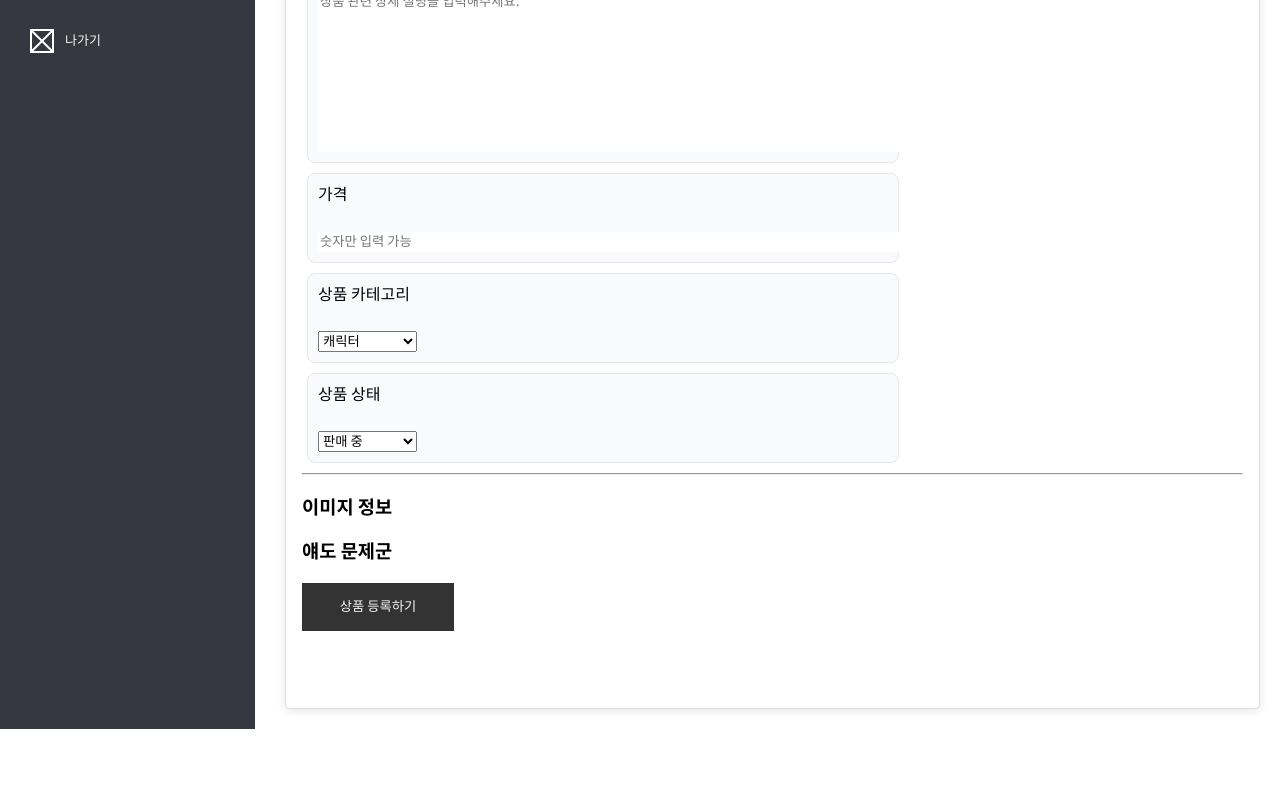
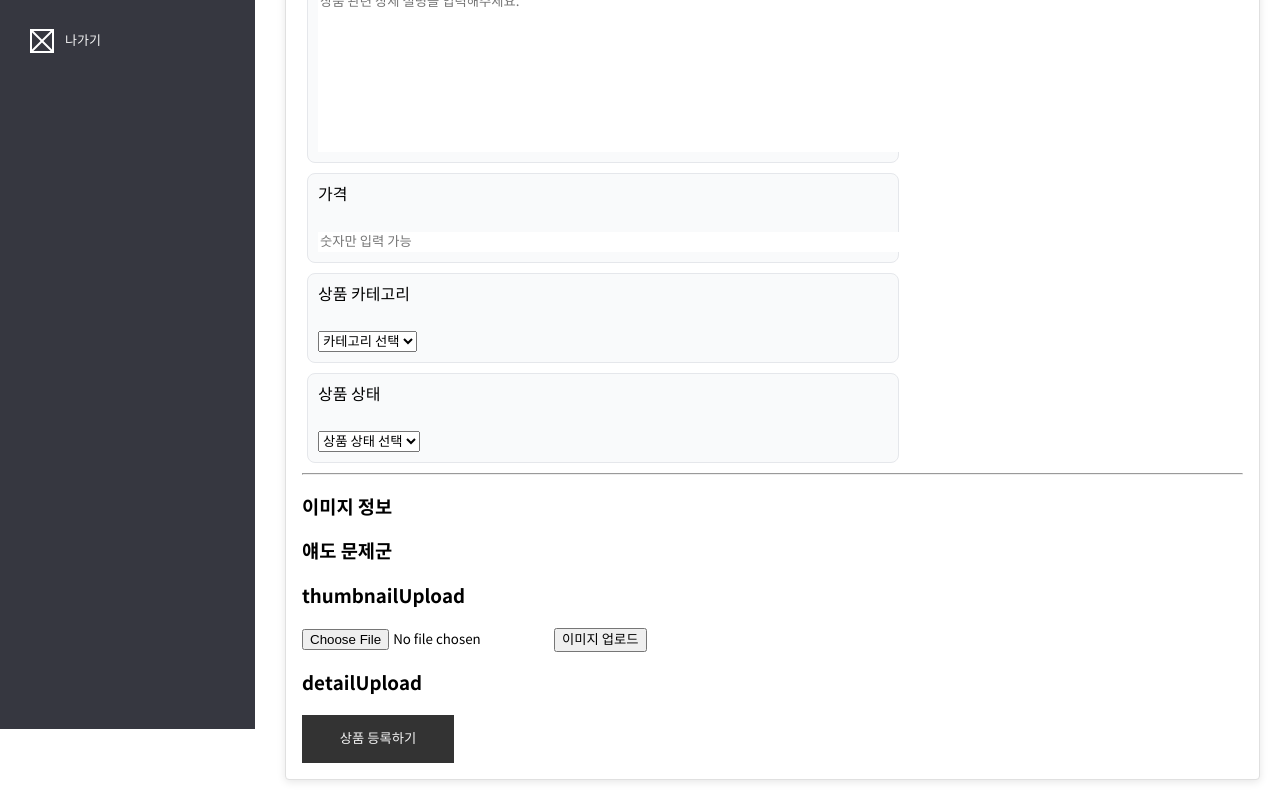
Before and after one commit to 9walnut/TheWave, a React (Create React App) app in the folder client/: page /admin/products/add in a window 1280 px wide. Shown: the part 471-1271 px from the top of the page. Before the commit the page ends 1200 px from the top, so only its background shows below. Built offline with nearby package versions, Linux system fonts and the light colour scheme.

Commit message:
✨ multer 진행중

```diff
--- a/client/package.json
+++ b/client/package.json
@@ -11,8 +11,11 @@
     "@testing-library/jest-dom": "^5.17.0",
     "@testing-library/react": "^13.4.0",
     "@testing-library/user-event": "^13.5.0",
+    "aws-sdk": "^2.1525.0",
     "axios": "^1.6.2",
     "http-proxy-middleware": "^2.0.6",
+    "multer": "^1.4.5-lts.1",
+    "multer-s3": "^3.0.1",
     "react": "^18.2.0",
     "react-dom": "^18.2.0",
     "react-hook-form": "^7.49.2",
--- a/client/src/pages/adminPage/ProductsAdd.js
+++ b/client/src/pages/adminPage/ProductsAdd.js
@@ -11,6 +11,7 @@ import SelectBoxProduct from "../../shared/adminPage/components/SelectBoxProduct
 import SelectBoxCategory from "../../shared/adminPage/components/SelectBoxCategory";
 import AdminSelect from "../../shared/adminPage/components/AdminSelect";
 import axios from "axios";
+import UploadThumbnail from "../../shared/adminPage/components/UploadThumbnail";
 
 function ProductsAdd() {
   const textAreaStyle = {
@@ -22,6 +23,8 @@ function ProductsAdd() {
   const [productPrice, setProductPrice] = useState("");
   const [categoryId, setCategoryId] = useState("");
   const [productStatus, setProductStatus] = useState("");
+
+  console.log("dddd", productStatus);
 
   const sendData = async () => {
     try {
@@ -95,6 +98,9 @@ function ProductsAdd() {
         <hr />
         <h3>이미지 정보</h3>
         <h3>얘도 문제군</h3>
+        <h3>thumbnailUpload</h3>
+        <UploadThumbnail />
+        <h3>detailUpload</h3>
         <AdminButtonBlack onClick={sendData}>상품 등록하기</AdminButtonBlack>
       </Card>
     </>
--- a/client/src/shared/adminPage/components/SelectBoxCategory.js
+++ b/client/src/shared/adminPage/components/SelectBoxCategory.js
@@ -1,12 +1,13 @@
 import { useState, useEffect } from "react";
 
-function SelectBoxCategory() {
+function SelectBoxCategory({ value, onChange }) {
   const [releaseStatus, setReleaseStatus] = useState("");
 
   function handleChangeStatus(e) {
     const selectedValue = e.target.value;
     setReleaseStatus(selectedValue);
-    console.log("뭐골랐니", selectedValue);
+    console.log("카테고리 select", selectedValue);
+    onChange(selectedValue);
   }
 
   useEffect(() => {
@@ -17,9 +18,9 @@ function SelectBoxCategory() {
       <select
         name="releaseStatusCheck"
         onChange={handleChangeStatus}
-        value={releaseStatus}
+        value={value}
       >
-        <option disabled defaultValue>
+        <option disabled value="" selected>
           카테고리 선택
         </option>
         <option value="1">캐릭터</option>
--- a/client/src/shared/adminPage/components/SelectBoxProduct.js
+++ b/client/src/shared/adminPage/components/SelectBoxProduct.js
@@ -1,26 +1,30 @@
 import { useState, useEffect } from "react";
 
-function SelectBoxProduct() {
+function SelectBoxProduct({ value, onChange }) {
   const [releaseStatus, setReleaseStatus] = useState("");
 
   function handleChangeStatus(e) {
     const selectedValue = e.target.value;
     setReleaseStatus(selectedValue);
-    console.log("뭐골랐니", selectedValue);
+    console.log("상품 상태 select", selectedValue);
+
+    // onChange prop으로 전달된 함수를 호출하여 값을 부모 컴포넌트로 전달
+    onChange(selectedValue);
   }
 
   useEffect(() => {
     console.log("select 변경 시 render", releaseStatus);
   }, [releaseStatus]);
+
   return (
     <>
       <select
         name="releaseStatusCheck"
         onChange={handleChangeStatus}
-        value={releaseStatus}
+        value={value}
       >
-        <option disabled defaultValue>
-          카테고리 선택
+        <option disabled value="" selected>
+          상품 상태 선택
         </option>
         <option value="판매중">판매 중</option>
         <option value="상품준비중">상품 준비 중</option>
--- /dev/null
+++ b/client/src/shared/adminPage/components/UploadThumbnail.js
@@ -0,0 +1,62 @@
+import React, { useState } from "react";
+import axios from "axios";
+
+const UploadThumbnail = () => {
+  const [selectedFile, setSelectedFile] = useState(null);
+  const [thumbnailUrl, setThumbnailUrl] = useState(null);
+
+  const handleFileChange = (event) => {
+    const file = event.target.files[0];
+    setSelectedFile(file);
+
+    console.log("Selected File:", file); //찍힘
+  };
+
+  const handleUpload = async () => {
+    if (!selectedFile) {
+      console.log("이미지를 선택하세요."); //찍힘
+      return;
+    }
+
+    try {
+      const formData = new FormData();
+      formData.append("thumbnailUrl", selectedFile);
+
+      console.log("FormData:", formData);
+
+      const response = await axios.post("/products/thumbnail", formData, {
+        headers: {
+          "Content-Type": "multipart/form-data",
+        },
+      });
+
+      console.log("이미지 업로드 성공", response.data);
+      console.log("Thumbnail URL:", response.data.thumbnailUrl);
+
+      // 업로드 성공 후 썸네일 URL을 상태에 저장
+      setThumbnailUrl(response.data.thumbnailUrl);
+    } catch (error) {
+      console.error("이미지 업로드 실패", error.response.data);
+    }
+  };
+
+  return (
+    <div>
+      <input type="file" onChange={handleFileChange} />
+      <button onClick={handleUpload}>이미지 업로드</button>
+
+      {thumbnailUrl && (
+        <div>
+          <p>썸네일 미리보기:</p>
+          <img
+            src={thumbnailUrl}
+            alt="Thumbnail"
+            style={{ maxWidth: "100%" }}
+          />
+        </div>
+      )}
+    </div>
+  );
+};
+
+export default UploadThumbnail;
```
